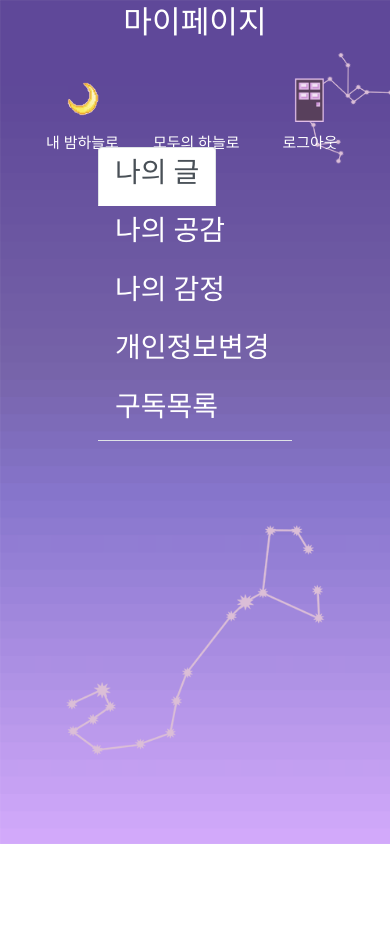
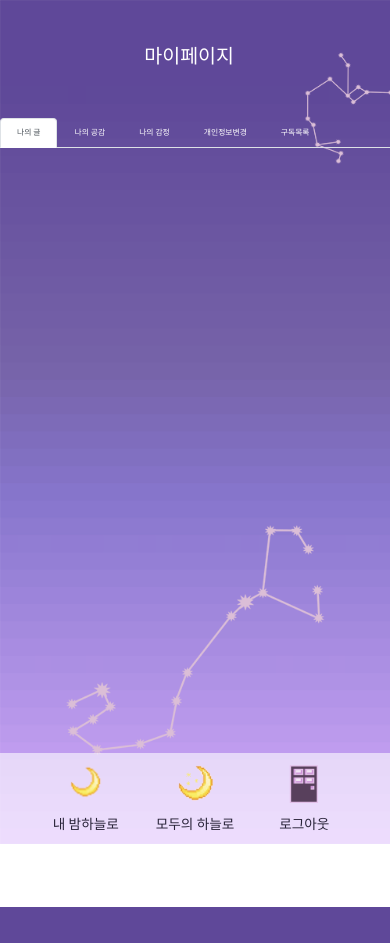
Before and after one commit to justbydev/Nightsky_Final, a Django app: page /mysky/user_update/ in a window 390 px wide. After the commit the page ends 907 px from the top, so only its background shows below. Run offline with Django 3.2, Linux system fonts and the light colour scheme; the visitor is signed in with stand-in values (Sample User, id 1); data comes from the database, SQL or seed files in the repository; data that the repository does not hold is empty; some libraries are stand-ins or nearby versions; some web fonts are replaced.

Commit message:
user_update(responsive)

```diff
--- a/NightSky/main/static/css/style.css
+++ b/NightSky/main/static/css/style.css
@@ -205,40 +205,40 @@ textarea{
 /* menu buttons */
 .menu-main{
   float: right;
-  margin-top: 30px;
-  margin-right: 30px;
+  margin-top: 3vh;
+  margin-right: 3vw;
   font-family: 'DOSGothic';
-  font-size: 15px;
 }
 
 .menu-main a{
     color: white;
+    font-size: 1vw;
 }
 
 .menu-main div{
-    width: 100px;
-    margin-left: 10px;
     text-align: justify;
     text-align: center;
     display: inline-block;
+    margin: 1vw;
 }
 
 .menu-main div img{
     display: block;
     margin: auto;
-    margin-bottom: 10px;
+    margin-bottom: 1vh;
 }
 /** menu images **/
 #mySkyBt img{
-  width: 40px;
-  height: 45px;
+  width: 3vw;
 }
 #myPageBt img{
-
+  width: 3vw;
 }
 #logoutBt img{
-  width: 40px;
-  height: 45px;
+  width: 3vw;
+}
+#otherSkyBt img{
+  width: 3vw;
 }
 
 /* title */
--- a/NightSky/main/templates/main/realmain.html
+++ b/NightSky/main/templates/main/realmain.html
@@ -157,7 +157,7 @@
 <body>
     <div class="menu-main">
         <div id="mySkyBt"><a href="{% url 'mysky' %}"><img src="{% static 'img/myhome.png' %}">내 밤하늘로</a></div>
-        <div id="myPageBt"><a href="{% url 'user_update' %}">마이페이지</a></div>
+        <div id="myPageBt"><a href="{% url 'user_update' %}"><img src="{% static 'img/mypage.png' %}">마이페이지</a></div>
         <div id="logoutBt"><a href="{% url 'logout' %}"><img src="{% static 'img/door.png' %}">로그아웃</a></div>
     </div>
 
--- a/NightSky/main/templates/main/user_update.html
+++ b/NightSky/main/templates/main/user_update.html
@@ -18,36 +18,54 @@
       background-image: url("/static/img/bg2.png");
     }
 
-    .title{
-      color: white;
-      font-family: 'UhBeemysen';
-      font-size: 50pt;
-      position:relative;
-      left:750px;
+    .user_title{
+      position: absolute;
+      top: 5%;
+      left: 37%;
+      font-size: 5vw;
+    }
+
+    .tabs-content{
+      position: absolute;
+      top: 20%;
+      left: 20%;
+      height: 90%;
+      width: 60%;
+    }
+
+    .tab-content{
+      padding: 1% 5%;
+      border: solid 1px white;
+      height: 60vh;
+      overflow: scroll;
+      border-bottom-left-radius: 1rem;
+      border-bottom-right-radius: 1rem;
     }
 
     .tab-content,.nav-item{
       color: white;
-      font-family: 'UhBeemysen';
+      font-family: 'DOSGothic';
     }
 
-    .mypostlist{
-      font-size: 30px;
-      width: 200px;
+    .nav-item{
+      font-size: 2vh;
+    }
+
+    .mypostlist, .mycommentlist{
+      display: inline-block;
+      font-size: 2.5vh;
+      width: 100%;
+      margin-top: 2vh;
       text-overflow:ellipsis;
       white-space:nowrap;
       word-wrap:normal;
-      width:550px;
       overflow:hidden;
     }
 
-    .mycommentlist{
-      font-size: 25px;
-      text-overflow:ellipsis;
-      white-space:nowrap;
-      word-wrap:normal;
-      width:150px;
-      overflow:hidden;
+    .mypostdate{
+      color:rgb(172, 172, 172);
+      font-size: 2vh;
+      float: right;
     }
 
     #delete{
@@ -76,36 +93,11 @@
       left: 20%;
     }
 
-    .tabs-content{
-      position: absolute;
-      top: 15%;
-      left: 20%;
-      height: 90%;
-      width: 60%;
-      padding: 20px;
-    }
-
-    .title{
-      position: absolute;
-      font-size: 60px;
-      left: 44%;
-      top: 5%;
-    }
-
-    .tab-content{
-      padding: 40px;
-    }
-
     .nav-link{
       color: white;
     }
     .nav-link:hover{
       color: white;
-    }
-
-    .password{
-      left: 210px;
-      margin-top: 10px;
     }
 
     a:hover{
@@ -171,22 +162,95 @@
       margin-top: 1rem;
     }
 
-    .tab-pane{
-      height: 50vh;
-      width: 100wh;
-      overflow: scroll;
+    .change{
+      margin-bottom: 3vh;
+      display: block;
     }
+
+    .t1{
+      font-size: 3vh;
+    }
+
+    .t2{
+      margin-left: 1vh;
+      margin-bottom: 1vh;
+    }
+
+    .bestemo{
+      font-size: 2.5vh;
+      margin-top: 2vh;
+    }
+
+    @media all and (orientation: portrait){
+      .menu-main{
+        position: fixed;
+        width: 100%;
+        bottom: 0;
+        background: rgba(255, 255, 255, 0.6);
+        text-align: center;
+        z-index: 999;
+      }
+
+      .menu-main div{
+        margin-bottom: 1vh;
+        margin-top: 1vh;
+        width: 25vw;
+      }
+
+      .menu-main a{
+        color: rgb(40, 35, 56);
+        font-size: 3.5vw;
+      }
+
+      .tab-content{
+        height: 100%;
+        border: none;
+      }
+
+      .tabs-content{
+        width: 100%;
+        left:0px;
+        top: 14%;
+      }
+
+      .nav-item{
+        font-size: 2vw;
+      }
+
+      #mySkyBt img{
+        width: 10vw;
+      }
+      #otherSkyBt img{
+        width: 10vw;
+      }
+      #logoutBt img{
+        width: 10vw;
+      }
+
+      .t1{
+        font-size: 2.5vh;
+      }
+      .t2{
+        font-size: 1.5vh;
+      }
+
+      .Button{
+        font-size: 3vw;
+      }
+    }
+
   </style>
 </head>
 
 <body>
-  <div id="star">
-    <div class="user_title">마이페이지</div>
   <div class="menu-main">
       <div id="mySkyBt"><a href="{% url 'mysky' %}"><img src="{% static 'img/myhome.png' %}">내 밤하늘로</a></div>
-    <div><a href="{% url 'realmain' %}">모두의 하늘로</a></div>
+      <div id="otherSkyBt"><a href="{% url 'realmain' %}"><img src="{% static 'img/othersky.png' %}">모두의 하늘로</a></div>
       <div id="logoutBt"><a href="{% url 'logout' %}"><img src="{% static 'img/door.png' %}">로그아웃</a></div>
   </div>
+  <div class="user_title">마이페이지</div>
+
+  <div id="star">
   {% if message %}
     <h2 style="color: red;">{{message}}</h2><br>
   {% endif %}
@@ -202,19 +266,19 @@
   <div class="tabs-content" id="back">
   <ul class="nav nav-tabs" id="myTab" role="tablist">
     <li class="nav-item">
-      <a class="nav-link active" id="home-tab" data-toggle="tab" href="#나의글" role="tab" aria-controls="writing" aria-selected="true"><h3>나의 글</h3></a>
+      <a class="nav-link active" id="home-tab" data-toggle="tab" href="#나의글" role="tab" aria-controls="writing" aria-selected="true">나의 글</a>
     </li>
   <li class="nav-item">
-      <a class="nav-link" id="profile-tab" data-toggle="tab" href="#나의공감" role="tab" aria-controls="gonggam" aria-selected="false"><h3>나의 공감</h3></a>
+      <a class="nav-link" id="profile-tab" data-toggle="tab" href="#나의공감" role="tab" aria-controls="gonggam" aria-selected="false">나의 공감</a>
     </li>
     <li class="nav-item">
-      <a class="nav-link" id="profile-tab" data-toggle="tab" href="#나의감정" role="tab" aria-controls="emotion" aria-selected="false"><h3>나의 감정</h3></a>
+      <a class="nav-link" id="profile-tab" data-toggle="tab" href="#나의감정" role="tab" aria-controls="emotion" aria-selected="false">나의 감정</a>
     </li>
   <li class="nav-item">
-    <a class="nav-link" id="profile-tab" data-toggle="tab" href="#개인정보변경" role="tab" aria-controls="privacy" aria-selected="false"><h3>개인정보변경</h3></a>
+    <a class="nav-link" id="profile-tab" data-toggle="tab" href="#개인정보변경" role="tab" aria-controls="privacy" aria-selected="false">개인정보변경</a>
   </li>
   <li class="nav-item">
-    <a class="nav-link" id="profile-tab" data-toggle="tab" href="#구독목록" role="tab" aria-controls="subscribe" aria-selected="false"><h3>구독목록</h3></a>
+    <a class="nav-link" id="profile-tab" data-toggle="tab" href="#구독목록" role="tab" aria-controls="subscribe" aria-selected="false">구독목록</a>
   </li>
   </ul>
 
```
Also changed, not shown: other parts of NightSky/main/templates/main/user_update.html (+30 -26 lines), NightSky/main/static/img/mypage.png (added), NightSky/main/static/img/othersky.png (added). Lines whose indentation alone changed are shown as unchanged.
